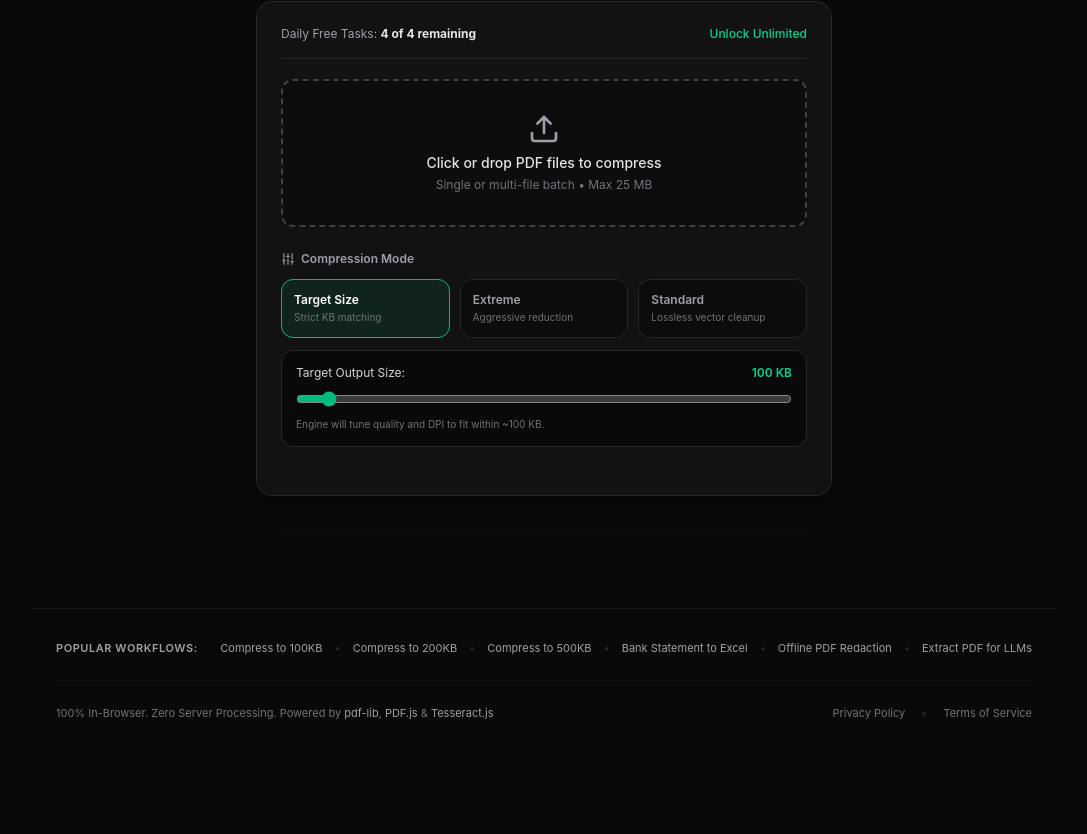
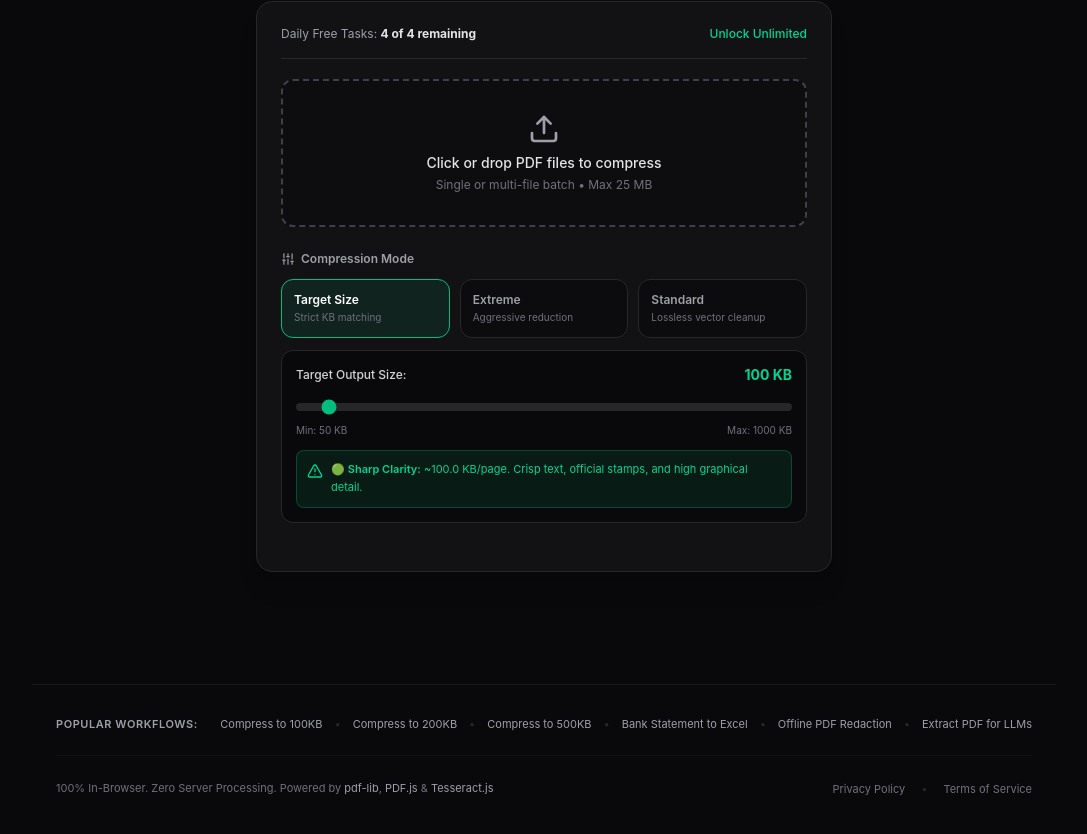
Before and after one commit to aniketgawandew65-pdf/privacy-pdf, a React (Vite) app: page / in a window 1280 px wide. Shown: the part 806-1640 px from the top of the page, without its empty margins (96-1183 px from the left). Before the commit the page ends 1585 px from the top, so only its background shows below. Built offline with nearby package versions, Linux system fonts and the light colour scheme.

Commit message:
Feat(compress): implement adaptive target slider with live clarity predictor

```diff
--- a/src/components/Compressor.tsx
+++ b/src/components/Compressor.tsx
@@ -1,4 +1,4 @@
-import { useState, useEffect, useRef, type DragEvent } from 'react';
+import { useState, useEffect, useRef, useMemo, type DragEvent } from 'react';
 import {
   Upload,
   Loader2,
@@ -9,11 +9,14 @@ import {
   Trash2,
   AlertCircle,
   X,
+  Sparkles,
+  AlertTriangle,
+  ArrowRight,
 } from 'lucide-react';
 import JSZip from 'jszip';
 import { getLicenseStatus } from '../utils/license';
 import { useObjectUrl } from '../utils/useObjectUrl';
-import { compressPDF, type CompressionProgress } from '../utils/pdfEngine';
+import { compressPDF, getPDFPageCount, type CompressionProgress } from '../utils/pdfEngine';
 import { checkActionAllowed, recordActionExecution, getDailyUsage } from '../utils/usageTracker';
 import { ProModal } from './ProModal';
 import { useBatchQueue } from '../utils/useBatchQueue';
@@ -33,6 +36,7 @@ const MAX_PRO_BYTES = 150 * 1024 * 1024; // 150 MB
 export function Compressor({ file, onFileChange }: CompressorProps) {
   const [level, setLevel] = useState<CompressionLevel>('target');
   const [targetKb, setTargetKb] = useState(100);
+  const [totalPages, setTotalPages] = useState<number>(1);
   const [isCompressing, setIsCompressing] = useState(false);
   const [compressedSize, setCompressedSize] = useState<number | null>(null);
   const [progressStatus, setProgressStatus] = useState<string>('');
@@ -65,6 +69,81 @@ export function Compressor({ file, onFileChange }: CompressorProps) {
       document.removeEventListener('visibilitychange', syncState);
     };
   }, []);
+
+  // Dynamically inspect page count whenever a single file is selected
+  useEffect(() => {
+    if (!file) {
+      setTotalPages(1);
+      return;
+    }
+    let isMounted = true;
+    getPDFPageCount(file)
+      .then((count) => {
+        if (isMounted) {
+          const pages = Math.max(1, count);
+          setTotalPages(pages);
+          const origKb = Math.round(file.size / 1024);
+          // Default to a balanced ~75 KB per page, capped under the original file size
+          const balancedDefault = Math.min(
+            Math.max(50, Math.round(pages * 75)),
+            Math.max(50, Math.round(origKb * 0.85))
+          );
+          setTargetKb(balancedDefault);
+        }
+      })
+      .catch(() => {
+        if (isMounted) setTotalPages(1);
+      });
+    return () => {
+      isMounted = false;
+    };
+  }, [file]);
+
+  const originalSizeKb = useMemo(() => (file ? Math.round(file.size / 1024) : 0), [file]);
+
+  // Adaptive slider boundaries
+  const minSliderKb = 50;
+  const maxSliderKb = useMemo(() => {
+    if (!file) return 1000;
+    // Scale up to 95% of original size or maximum 150 MB (153,600 KB)
+    return Math.max(100, Math.min(Math.floor(originalSizeKb * 0.95), 150 * 1024));
+  }, [file, originalSizeKb]);
+
+  // Readability threshold: ~75 KB per page for sharp document clarity
+  const recommendedReadableKb = useMemo(() => {
+    return Math.min(Math.max(80, Math.round(totalPages * 75)), maxSliderKb);
+  }, [totalPages, maxSliderKb]);
+
+  // Real-time clarity predictor
+  const clarityStatus = useMemo(() => {
+    const kbPerPage = targetKb / totalPages;
+    if (kbPerPage < 35) {
+      return {
+        level: 'low',
+        badge: '🔴 Heavy Blur Warning',
+        desc: `~${kbPerPage.toFixed(1)} KB/page. Strict upload mode; fine text and table rows will be blurry.`,
+        color: 'text-rose-400 bg-rose-500/10 border-rose-500/30',
+      };
+    } else if (kbPerPage < 80) {
+      return {
+        level: 'medium',
+        badge: '🟡 Balanced Clarity',
+        desc: `~${kbPerPage.toFixed(1)} KB/page. Fully legible text with moderate graphic compression.`,
+        color: 'text-amber-400 bg-amber-500/10 border-amber-500/30',
+      };
+    }
+    return {
+      level: 'high',
+      badge: '🟢 Sharp Clarity',
+      desc: `~${kbPerPage.toFixed(1)} KB/page. Crisp text, official stamps, and high graphical detail.`,
+      color: 'text-emerald-400 bg-emerald-500/10 border-emerald-500/30',
+    };
+  }, [targetKb, totalPages]);
+
+  const formatSize = (kb: number): string => {
+    if (kb >= 1024) return `${(kb / 1024).toFixed(1)} MB`;
+    return `${Math.round(kb)} KB`;
+  };
 
   const validateFiles = (files: File[]): boolean => {
     if (files.length === 0) return false;
@@ -318,7 +397,9 @@ export function Compressor({ file, onFileChange }: CompressorProps) {
             <FileText className="w-5 h-5 text-emerald-400 shrink-0" />
             <div className="truncate">
               <p className="text-xs font-medium text-zinc-200 truncate">{file.name}</p>
-              <p className="text-[11px] text-zinc-500">{(file.size / 1024).toFixed(0)} KB</p>
+              <p className="text-[11px] text-zinc-500">
+                {formatSize(originalSizeKb)} • {totalPages} page{totalPages > 1 ? 's' : ''}
+              </p>
             </div>
           </div>
           <button
@@ -331,7 +412,7 @@ export function Compressor({ file, onFileChange }: CompressorProps) {
         </div>
       )}
 
-      {/* Settings (visible when single file is loaded or ready for settings) */}
+      {/* Settings */}
       <div className="space-y-3 mb-6">
         <label className="text-xs font-semibold text-zinc-400 flex items-center gap-1.5">
           <Sliders className="w-3.5 h-3.5" />
@@ -379,25 +460,48 @@ export function Compressor({ file, onFileChange }: CompressorProps) {
           </button>
         </div>
 
-        {/* Target Slider */}
+        {/* Adaptive Target Slider & Clarity Indicator */}
         {level === 'target' && (
           <div className="p-3.5 rounded-xl bg-zinc-950 border border-zinc-800 mt-3">
-            <div className="flex justify-between text-xs text-zinc-300 mb-2">
-              <span>Target Output Size:</span>
-              <span className="font-semibold text-emerald-400">{targetKb} KB</span>
+            <div className="flex justify-between items-center text-xs text-zinc-300 mb-2">
+              <span className="font-medium">Target Output Size:</span>
+              <span className="font-bold text-emerald-400 text-sm">{formatSize(targetKb)}</span>
             </div>
+
             <input
               type="range"
-              min="50"
-              max="1000"
-              step="25"
+              min={minSliderKb}
+              max={maxSliderKb}
+              step={maxSliderKb > 10000 ? 50 : 10}
               value={targetKb}
               onChange={(e) => setTargetKb(Number(e.target.value))}
-              className="w-full accent-emerald-500 cursor-pointer"
+              className="w-full h-2 bg-zinc-800 rounded-lg appearance-none cursor-pointer accent-emerald-500"
             />
-            <p className="text-[10px] text-zinc-500 mt-1">
-              Engine will tune quality and DPI to fit within ~{targetKb} KB.
-            </p>
+
+            <div className="flex justify-between text-[10px] text-zinc-500 mt-1.5">
+              <span>Min: {formatSize(minSliderKb)}</span>
+              <span>Max: {formatSize(maxSliderKb)}</span>
+            </div>
+
+            {/* Live Clarity Predictor */}
+            <div className={`mt-3 p-2.5 rounded-lg border flex items-start gap-2 ${clarityStatus.color}`}>
+              <AlertTriangle className="w-4 h-4 mt-0.5 shrink-0" />
+              <div className="text-[11px] leading-relaxed">
+                <span className="font-semibold">{clarityStatus.badge}:</span> {clarityStatus.desc}
+              </div>
+            </div>
+
+            {/* Auto-set to sharp readability preset */}
+            {targetKb < recommendedReadableKb && (
+              <button
+                type="button"
+                onClick={() => setTargetKb(recommendedReadableKb)}
+                className="mt-2.5 w-full py-1.5 px-3 rounded-lg bg-zinc-900 hover:bg-zinc-800 text-zinc-300 hover:text-white border border-zinc-700 flex items-center justify-center gap-1.5 text-xs font-medium transition"
+              >
+                <Sparkles className="w-3.5 h-3.5 text-amber-400" />
+                Auto-Set to Sharp Readability ({formatSize(recommendedReadableKb)})
+              </button>
+            )}
           </div>
         )}
       </div>
@@ -407,7 +511,7 @@ export function Compressor({ file, onFileChange }: CompressorProps) {
         <button
           disabled={isCompressing}
           onClick={handleCompress}
-          className="w-full py-2.5 px-4 rounded-xl bg-emerald-500 hover:bg-emerald-400 disabled:opacity-40 disabled:cursor-not-allowed text-black text-sm font-semibold transition flex flex-col items-center justify-center gap-0.5 shadow-lg shadow-emerald-500/20"
+          className="w-full py-3 px-4 rounded-xl bg-emerald-500 hover:bg-emerald-400 disabled:opacity-40 disabled:cursor-not-allowed text-black text-sm font-semibold transition flex flex-col items-center justify-center gap-0.5 shadow-lg shadow-emerald-500/20"
         >
           {isCompressing ? (
             <div className="flex items-center gap-2">
@@ -427,10 +531,14 @@ export function Compressor({ file, onFileChange }: CompressorProps) {
             <p className="text-xs font-semibold text-emerald-400 flex items-center gap-1.5">
               <CheckCircle className="w-4 h-4" /> Compression Complete
             </p>
-            <p className="text-[11px] text-zinc-400 mt-0.5">
-              Original: {(file.size / 1024).toFixed(0)} KB → Result: {(compressedSize / 1024).toFixed(0)} KB (
-              {Math.round(((file.size - compressedSize) / file.size) * 100)}% reduction)
-            </p>
+            <div className="text-[11px] text-zinc-400 flex items-center gap-1.5 mt-0.5">
+              <span>{formatSize(originalSizeKb)}</span>
+              <ArrowRight className="w-3 h-3 text-zinc-500" />
+              <span className="text-emerald-400 font-bold">{formatSize(Math.round(compressedSize / 1024))}</span>
+              <span>
+                ({Math.max(0, Math.round(((file.size - compressedSize) / file.size) * 100))}% reduction)
+              </span>
+            </div>
           </div>
           <a
             href={downloadUrl}
```
